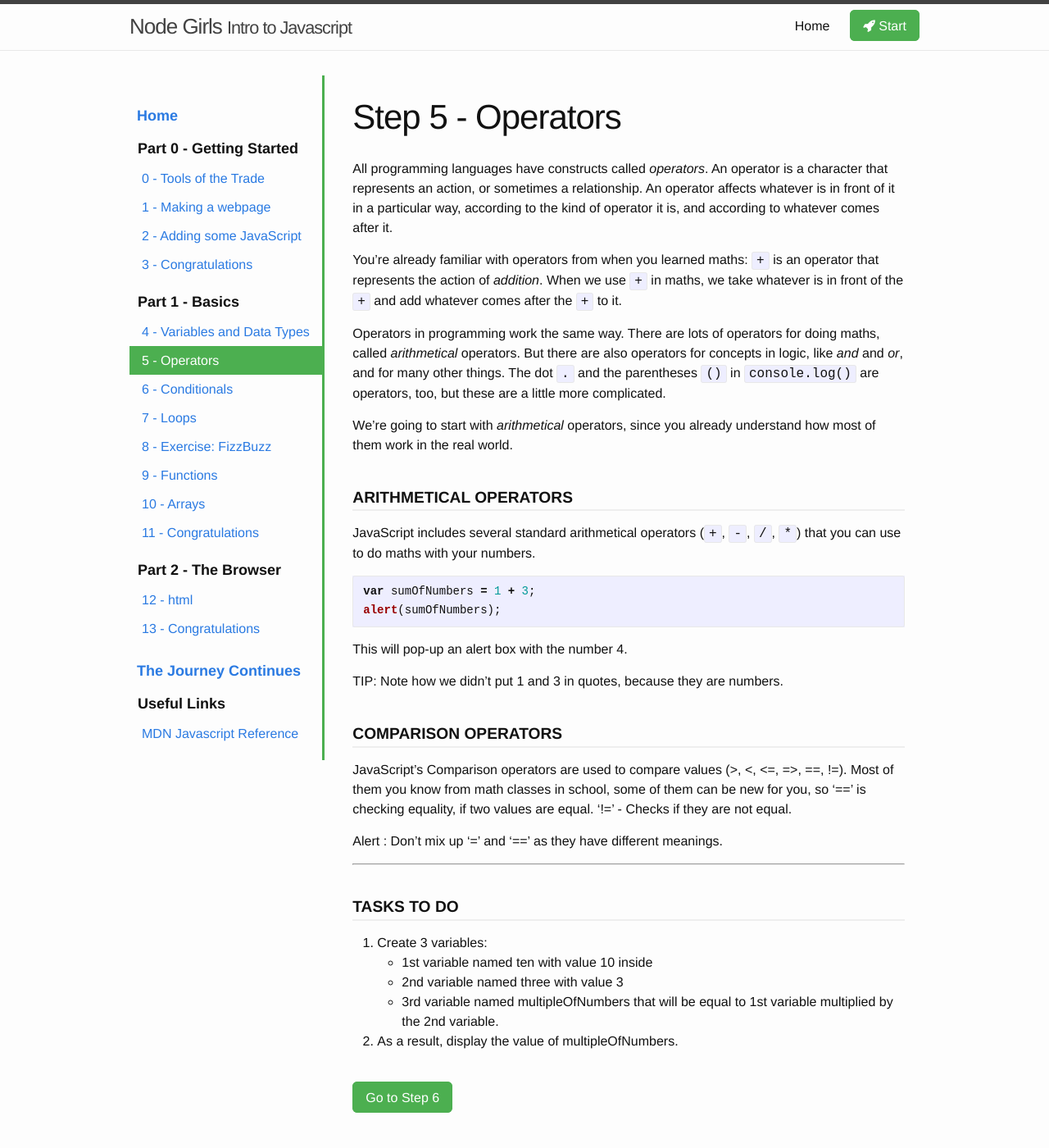
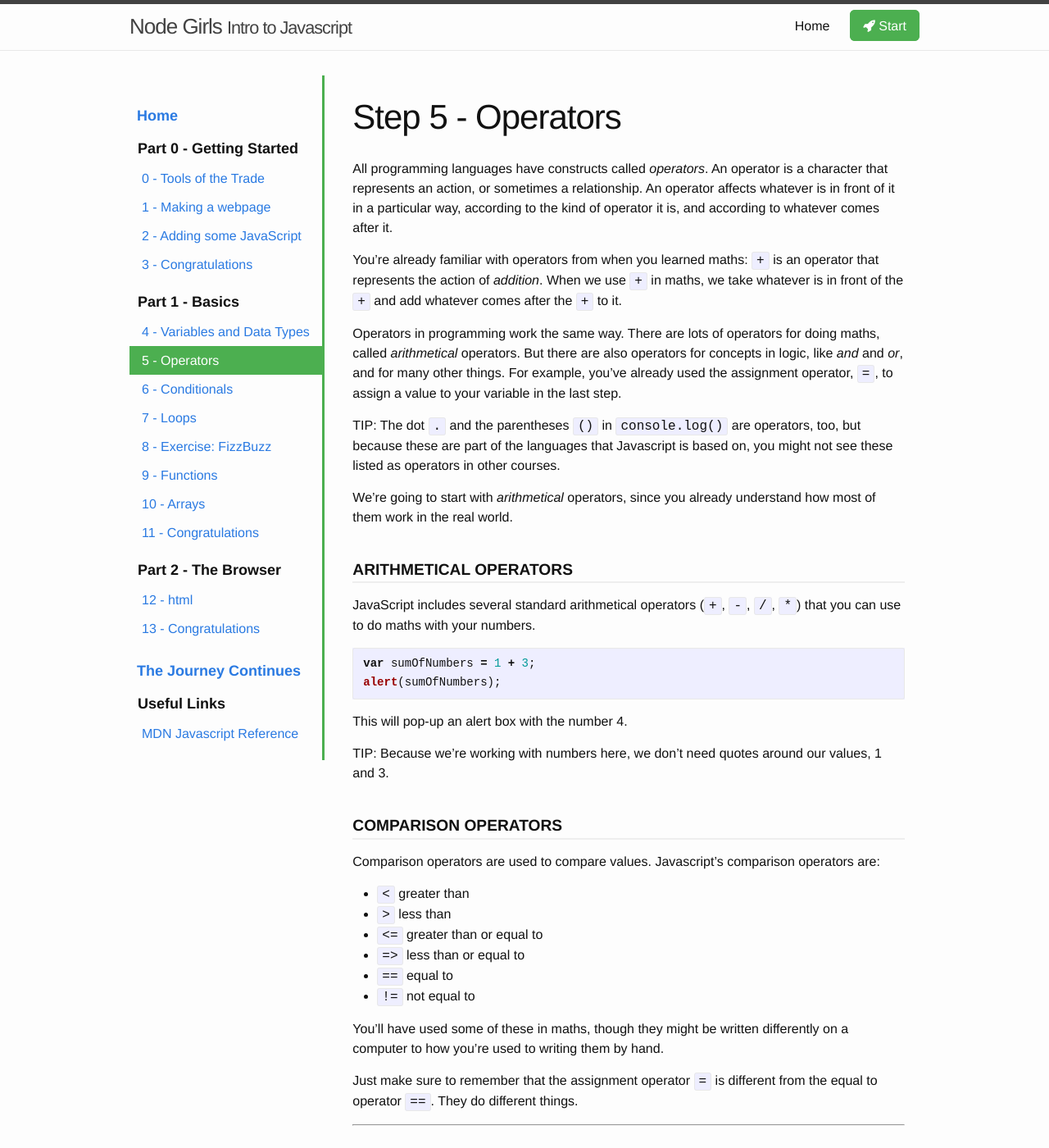
Before and after one commit to dmison/old-intro-to-js, a Jekyll site: the page built from _steps/part1/step5-operators.markdown, in a window 1280 px wide and 1400 px high. Shown: the whole window at 82% size. Built offline with Jekyll 4.4.1, drawn with Linux system fonts in a browser that asks for light colours; nearby versions of some CDN libraries.

Commit message:
Further clarity in the operators step.

```diff
--- a/_steps/part1/step5-operators.markdown
+++ b/_steps/part1/step5-operators.markdown
@@ -15,7 +15,9 @@ All programming languages have constructs called *operators*. An operator is a c
 
 You're already familiar with operators from when you learned maths: `+` is an operator that represents the action of *addition*. When we use `+` in maths, we take whatever is in front of the `+` and add whatever comes after the `+` to it.
 
-Operators in programming work the same way. There are lots of operators for doing maths, called *arithmetical* operators. But there are also operators for concepts in logic, like *and* and *or*, and for many other things. The dot `.` and the parentheses `()` in `console.log()` are operators, too, but these are a little more complicated.
+Operators in programming work the same way. There are lots of operators for doing maths, called *arithmetical* operators. But there are also operators for concepts in logic, like *and* and *or*, and for many other things. For example, you've already used the assignment operator, `=`, to assign a value to your variable in the last step.
+
+TIP: The dot `.` and the parentheses `()` in `console.log()` are operators, too, but because these are part of the languages that Javascript is based on, you might not see these listed as operators in other courses.
 
 We're going to start with *arithmetical* operators, since you already understand how most of them work in the real world.
 
@@ -29,17 +31,22 @@ alert(sumOfNumbers);
 
 This will pop-up an alert box with the number 4.
 
-TIP: Note how we didn't put 1 and 3 in quotes, because they are numbers.
+TIP: Because we're working with numbers here, we don't need quotes around our values, 1 and 3.
 
 #### COMPARISON OPERATORS
 
-JavaScript's Comparison operators are used
-to compare values (>, <, <=, =>, ==, !=). Most of them you know from math
-classes in school, some of them can be new for you, so '==' is checking
-equality, if two values are equal.
-'!=' - Checks if they are not equal.
+Comparison operators are used to compare values. Javascript's comparison operators are:
 
-Alert : Don't mix up '=' and '==' as they have different meanings.
+* `<` greater than
+* `>` less than
+* `<=` greater than or equal to
+* `=>` less than or equal to
+* `==` equal to
+* `!=` not equal to
+
+You'll have used some of these in maths, though they might be written differently on a computer to how you're used to writing them by hand.
+
+Just make sure to remember that the assignment operator `=` is different from the equal to operator `==`. They do different things.
 
 ----
 
```
